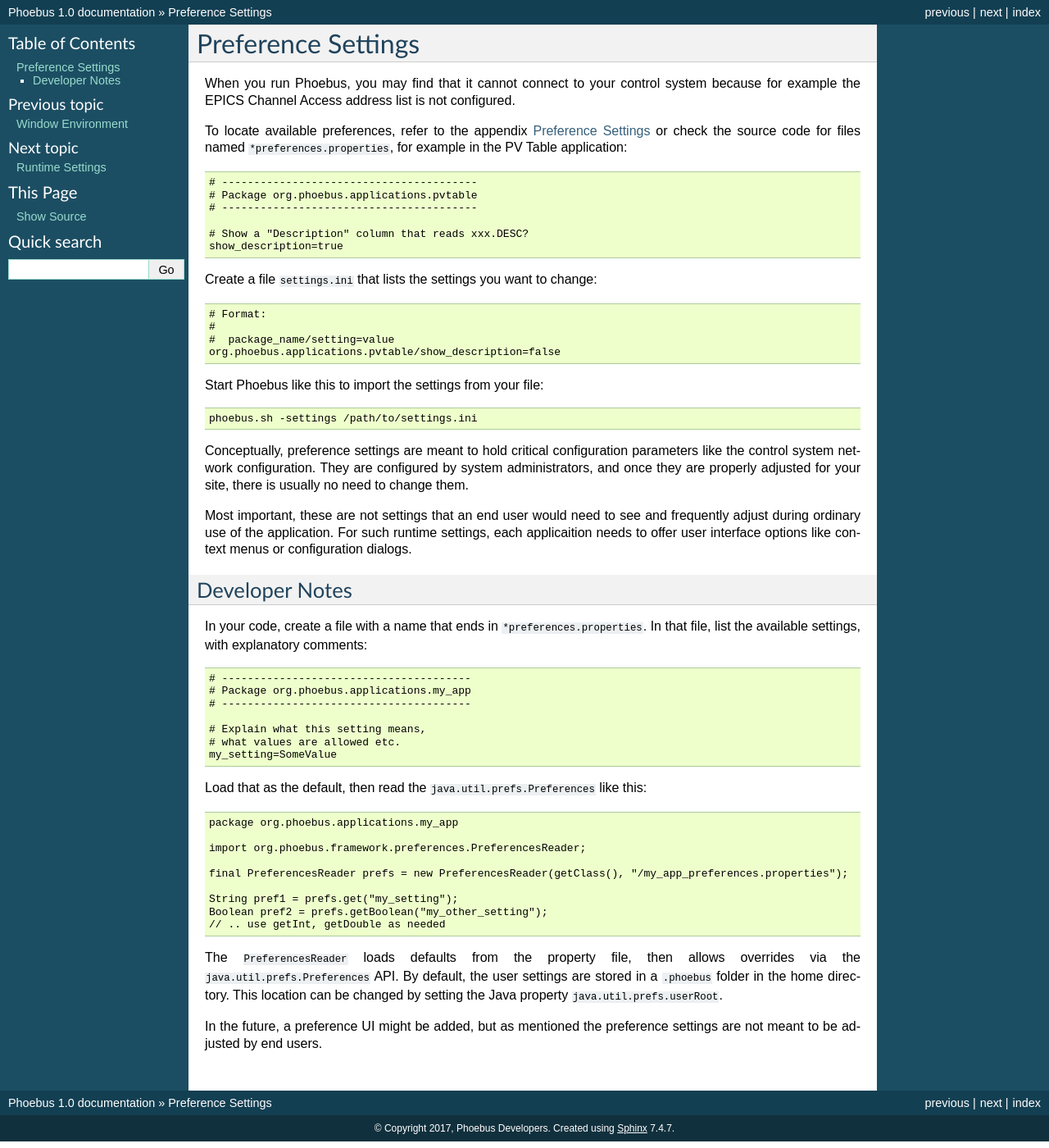
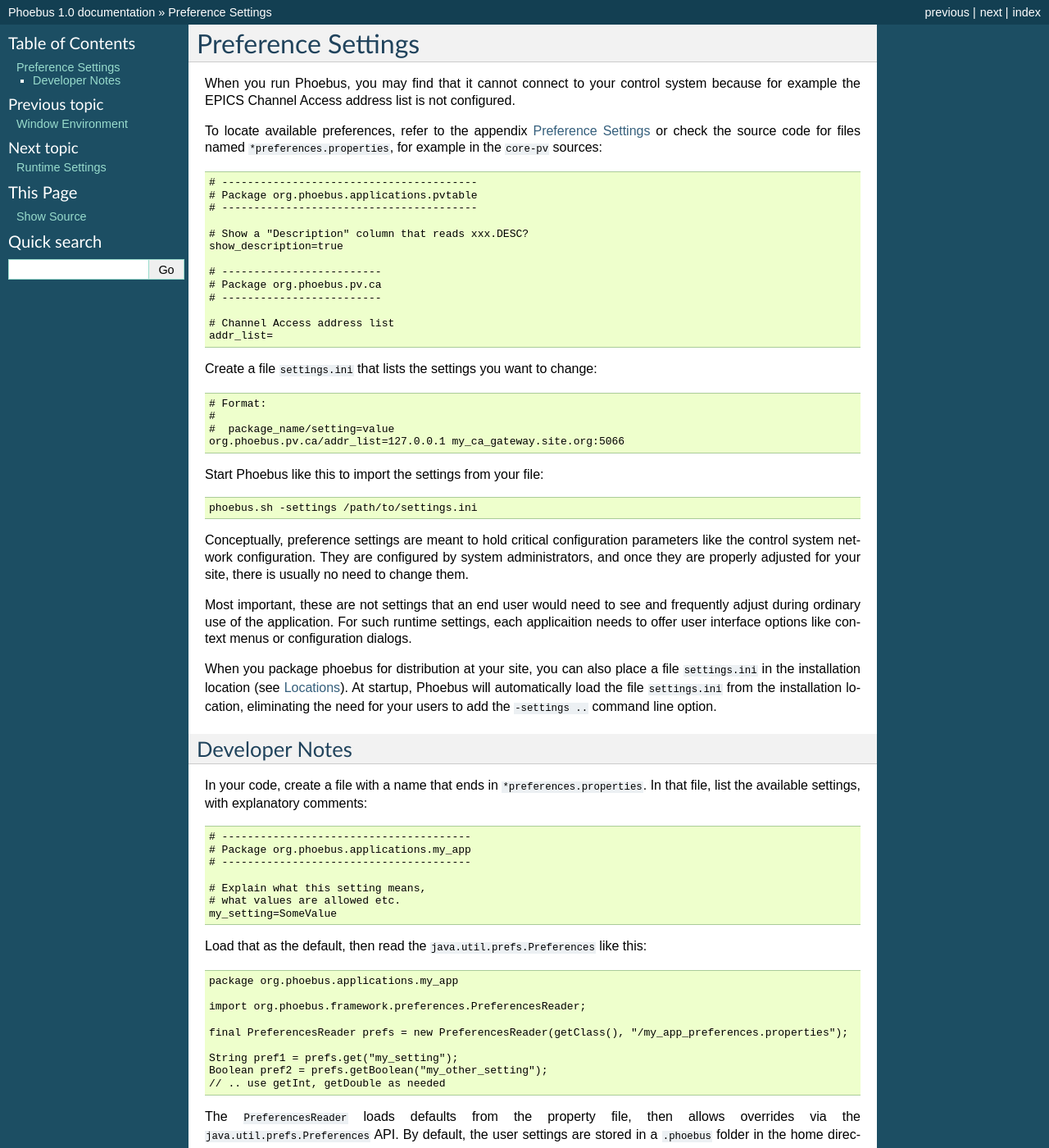
Before and after one commit to kasemir/phoebus-doc, a Sphinx documentation site: the page built from source/preferences.rst, in a window 1280 px wide and 1400 px high. Shown: the whole window at 82% size. Built offline with Sphinx 7.4.7, drawn with Linux system fonts in a browser that asks for light colours.

Commit message:
Build-in settings.ini

```diff
--- a/source/preferences.rst
+++ b/source/preferences.rst
@@ -7,7 +7,7 @@
 To locate available preferences, refer to the appendix
 :ref:`preference_settings`
 or check the source code for files named ``*preferences.properties``,
-for example in the PV Table application::
+for example in the ``core-pv`` sources::
 
    # ----------------------------------------
    # Package org.phoebus.applications.pvtable
@@ -16,13 +16,21 @@
    # Show a "Description" column that reads xxx.DESC?
    show_description=true
 
+   # -------------------------
+   # Package org.phoebus.pv.ca
+   # -------------------------
+
+   # Channel Access address list
+   addr_list=
+
 
 Create a file ``settings.ini`` that lists the settings you want to change::
 
    # Format:
    #
    #  package_name/setting=value
-   org.phoebus.applications.pvtable/show_description=false
+   org.phoebus.pv.ca/addr_list=127.0.0.1 my_ca_gateway.site.org:5066
+
 
 Start Phoebus like this to import the settings from your file::
 
@@ -37,6 +45,12 @@
 and frequently adjust during ordinary use of the application.
 For such runtime settings, each applicaition needs to offer user interface options
 like context menus or configuration dialogs.
+
+When you package phoebus for distribution at your site, you can also place
+a file ``settings.ini`` in the installation location (see :ref:`locations`).
+At startup, Phoebus will automatically load the file ``settings.ini``
+from the installation location, eliminating the need for your users
+to add the ``-settings ..`` command line option.
 
 
 .. _preferences-notes:
```
